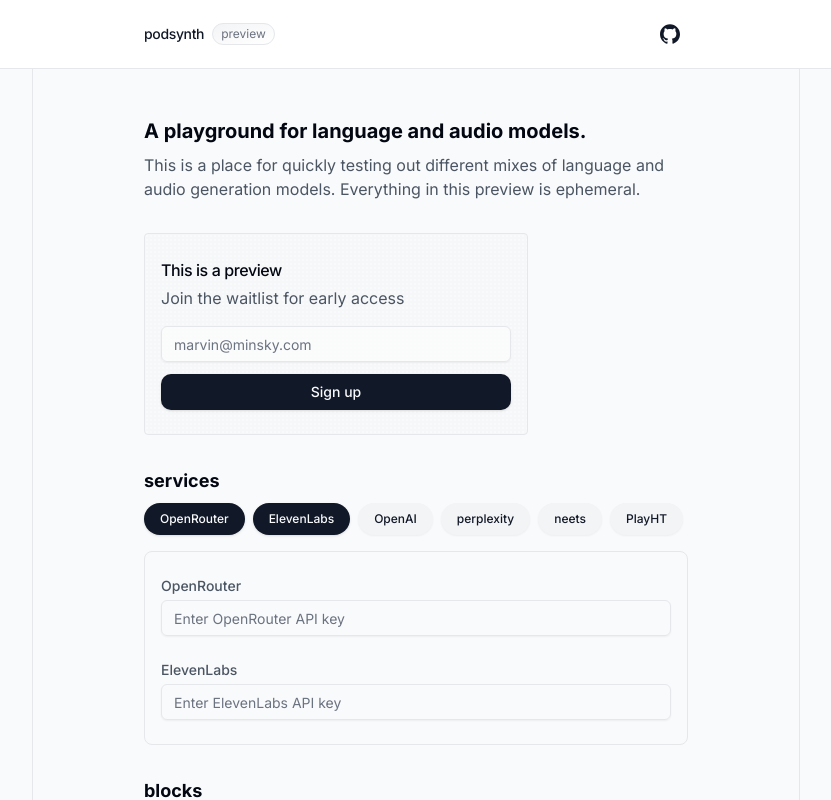
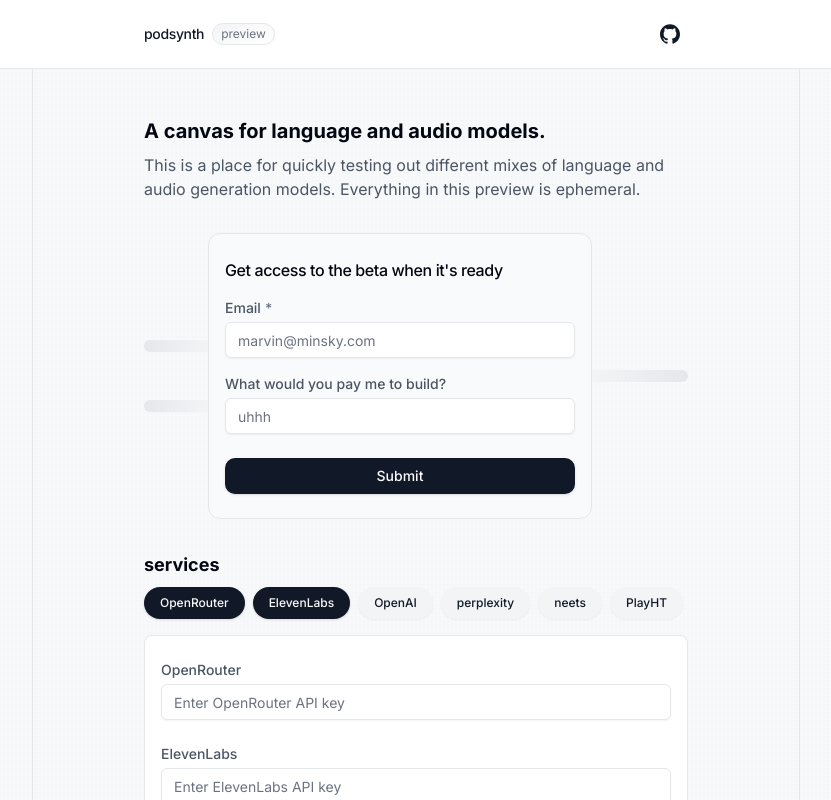
Before and after one commit to luhart/podsynth, a Next.js app in the folder podsynth.com/: page / in a window 1280 px wide. Shown: the top 800 px of the page, without its empty margins (224-1055 px from the left). Built offline with nearby package versions, Linux system fonts and the light colour scheme.

Commit message:
copy, and and gate thingy

```diff
--- a/podsynth.com/app/page.tsx
+++ b/podsynth.com/app/page.tsx
@@ -1,16 +1,18 @@
 import HomeClientAnon from "@/components/HomeClientAnon";
+import WaitlistForm from "@/components/WaitlistForm";
 import { Footer } from "@/components/footer";
 import { Button } from "@/components/ui/button";
 import { Input } from "@/components/ui/input";
+import { AudioLines, Speaker, Waves } from "lucide-react";
 
 export default async function Home() {
   return (
-    <main className="flex min-h-screen flex-col items-center justify-between border-t bg-gray-50">
+    <main className="flex min-h-screen flex-col items-center justify-between border-t bg-gray-50 bg-cross">
       <div className="max-w-3xl w-full border-l border-r min-h-screen flex flex-col items-center justify-between">
         <div className="flex flex-col justify-start max-w-xl w-full p-4 gap-8 pt-12">
           <div className="flex flex-col gap-2">
             <h1 className={`text-xl font-bold w-full`}>
-              A playground for language and audio models.
+              A canvas for language and audio models.
             </h1>
             <div className="text-gray-600">
               This is a place for quickly testing out different mixes of
@@ -18,26 +20,7 @@
               is ephemeral.
             </div>
           </div>
-          <div className="w-full">
-            <div className="px-4 py-6 border rounded bg-cross max-w-sm w-full">
-              <div className="mb-1 font-medium tracking-tight">
-                This is a preview
-              </div>
-              <div className="text-gray-600 mb-4">
-                Join the waitlist for early access
-              </div>
-              <form className="flex flex-col w-full gap-3">
-                <Input
-                  placeholder="marvin@minsky.com"
-                  type="email"
-                  className="bg-white bg-opacity-50"
-                />
-                <Button variant="default">
-                  Sign up
-                </Button>
-              </form>
-            </div>
-          </div>
+          <WaitlistForm />
 
           <HomeClientAnon />
         </div>
--- a/podsynth.com/components/HomeClientAnon.tsx
+++ b/podsynth.com/components/HomeClientAnon.tsx
@@ -1,9 +1,9 @@
 "use client";
 
-import { useState, useEffect } from "react";
+import { useState } from "react";
 import { Input } from "./ui/input";
 import { Button } from "./ui/button";
-import { LoaderIcon } from "lucide-react";
+import { LoaderIcon, Plus } from "lucide-react";
 
 const SERVICES = [
   { name: "OpenRouter", key_name: "openrouter" },
@@ -72,7 +72,7 @@
           ))}
         </div>
         {enabledServices.length > 0 && (
-          <div className="flex flex-col gap-6 border rounded-sm px-4 py-6 mt-2">
+          <div className="flex flex-col gap-6 border rounded-sm px-4 py-6 mt-2 bg-white">
             {enabledServices.map((service: Service) => (
               <ServiceItem
                 key={service.key_name}
@@ -107,7 +107,7 @@
       <div>
         <div className="text-lg font-bold">blocks</div>
         <Button variant={"outline"}>
-          Add block
+          Add block <Plus size={14} className="ml-1 text-gray-600" />
         </Button>
       </div>
     </div>
--- /dev/null
+++ b/podsynth.com/components/WaitlistForm.tsx
@@ -0,0 +1,64 @@
+"use client";
+
+import { LoaderIcon } from "lucide-react";
+import { useState } from "react";
+import { Input } from "./ui/input";
+import { Button } from "./ui/button";
+
+export default function WaitlistForm() {
+  const [email, setEmail] = useState("");
+  const [question, setQuestion] = useState("");
+  const [loading, setLoading] = useState(false);
+
+  if (loading) {
+    return <LoaderIcon className="animate-spin" />;
+  }
+
+  return (
+    <div className="w-full">
+      <div className="flex flex-row items-center">
+        <div className="flex flex-col gap-12">
+          <div className={`hidden 2xs:block md:px-8 px-4 rounded-l-full  h-3 ${email !== "" ? 'bg-green-500' : 'bg-gradient-to-r from-gray-200 to-gray-100'}`} />
+          <div className={`hidden 2xs:block md:px-8 px-4 rounded-l-full h-3 ${question !== "" ? 'bg-green-500' : 'bg-gradient-to-r from-gray-200 to-gray-100'}`} />
+        </div>
+
+        <form className="flex flex-col w-full gap-4 bg-gray-50 px-4 py-6 rounded-lg border">
+          <div className="font-medium tracking-tight">
+            Get access to the beta when it&apos;s ready
+          </div>
+          <label htmlFor="email" className="flex flex-col gap-1">
+            <span className="text-gray-600 text-sm font-medium block">
+              Email<span className="text-gray-500 align-top ml-1">*</span>
+            </span>
+            <Input
+              placeholder="marvin@minsky.com"
+              id="email"
+              name="email"
+              type="email"
+              value={email}
+              onChange={(e) => setEmail(e.target.value)}
+              className="bg-white"
+              required
+            />
+          </label>
+          <label htmlFor="question" className="flex flex-col gap-1 mb-2">
+            <span className="text-gray-600 text-sm font-medium block">
+              What would you pay me to build?
+            </span>
+            <Input
+              id="question"
+              placeholder="uhhh"
+              name="question"
+              type="text"
+              value={question}
+              onChange={(e) => setQuestion(e.target.value)}
+              className="bg-white"
+            />
+          </label>
+          <Button variant="default">Submit</Button>
+        </form>
+        <div className={`hidden 2xs:block px-12 rounded-r-full h-3 ${email !== "" && question !== "" ? 'bg-green-500' : 'bg-gradient-to-l from-gray-200 to-gray-100'}`} />
+      </div>
+    </div>
+  );
+}
--- a/podsynth.com/tailwind.config.ts
+++ b/podsynth.com/tailwind.config.ts
@@ -12,6 +12,15 @@
 	],
   prefix: "",
   theme: {
+    screens: {
+      '2xs': '375px',
+      'xs': '475px',
+      sm: "640px",
+      md: "768px",
+      lg: "1024px",
+      xl: "1280px",
+      "2xl": "1536px",
+    },
     container: {
       center: true,
       padding: "2rem",
```
